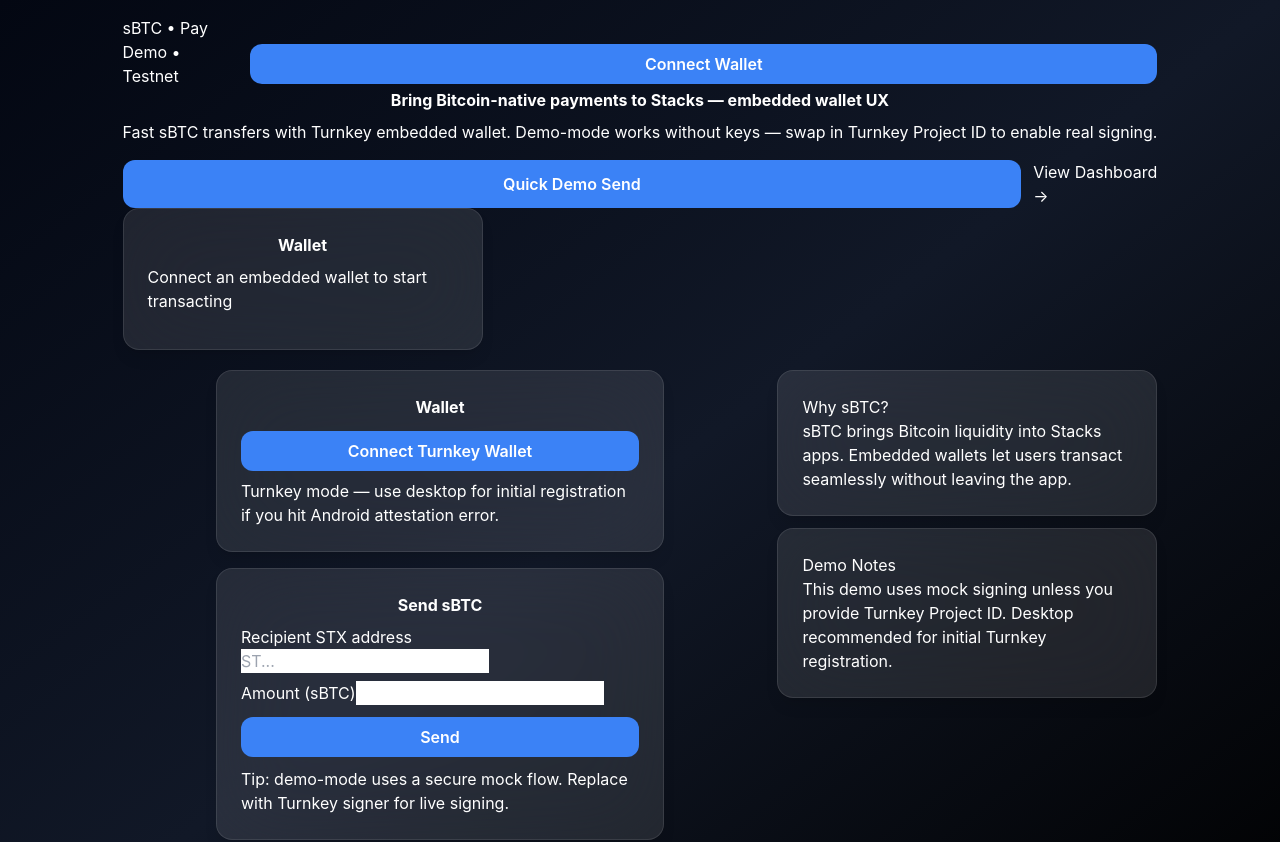
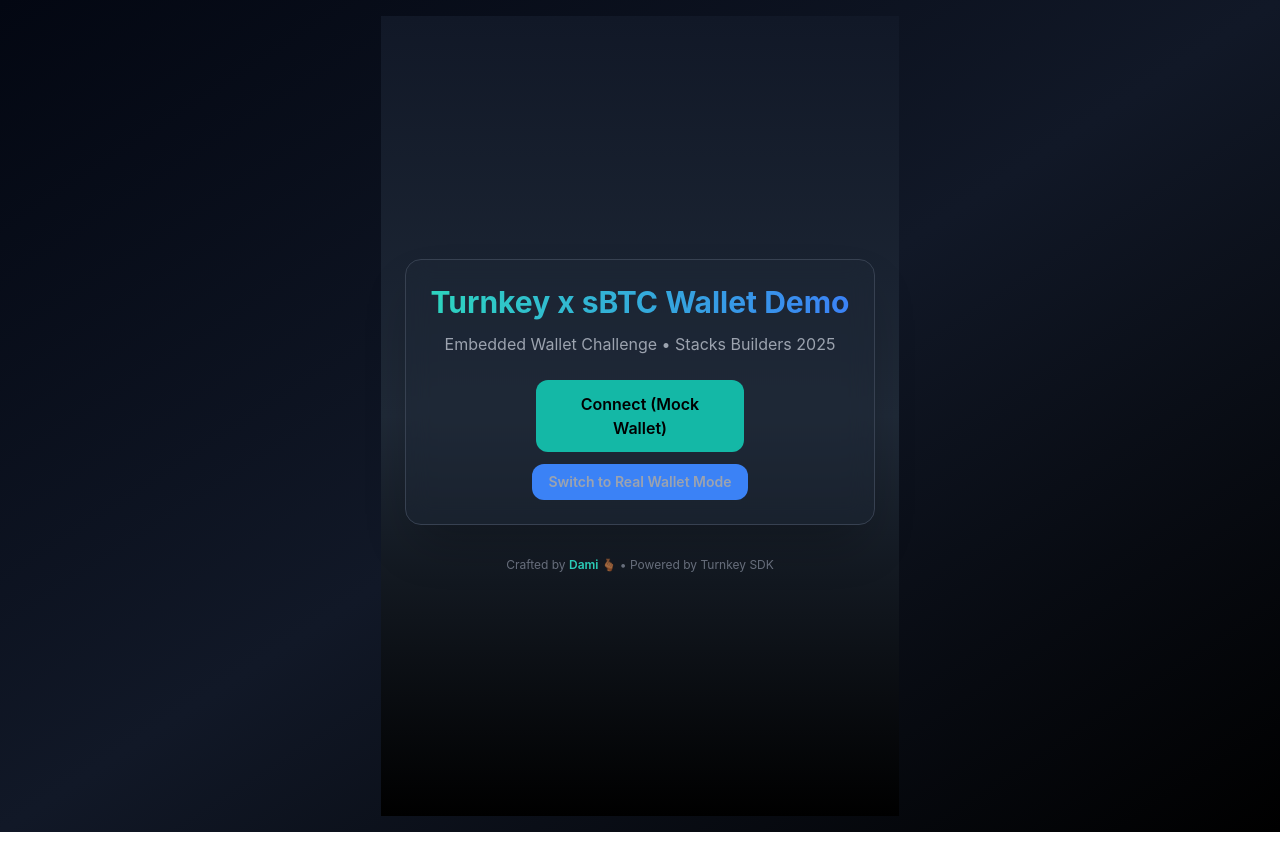
Before and after one commit to Dami99-b/turnkeys-stacks-sbtc-mvp, a Next.js app: page / in a window 1280 px wide. Shown: the top 842 px of the page. Built offline with nearby package versions, Linux system fonts and the light colour scheme; no server answers.

Commit message:
Update index.js

```diff
--- a/pages/index.js
+++ b/pages/index.js
@@ -1,62 +1,108 @@
 import { useState } from "react";
-import Navbar from "../components/Navbar";
-import Hero from "../components/Hero";
-import WalletEmbed from "../components/WalletEmbed";
+import Head from "next/head";
 import SendCard from "../components/SendCard";
-import TxLog from "../components/TxLog";
-import { explorerForTx } from "../lib/stacksClient";
+import { ToastContainer, toast } from "react-toastify";
+import "react-toastify/dist/ReactToastify.css";
 
 export default function Home() {
-  const [account, setAccount] = useState(null);
-  const [logs, setLogs] = useState([]);
-  const [lastTx, setLastTx] = useState(null);
+  const [wallet, setWallet] = useState(null);
+  const [mockMode, setMockMode] = useState(true);
 
-  function pushLog(m){ setLogs(l => [...l, `${new Date().toLocaleTimeString()} • ${m}`]); }
+  const handleMockConnect = async () => {
+    toast.info("Mock wallet connected (Demo Mode)");
+    setWallet({
+      address: "ST21TNQFNP7MF4F12HZSEFNSHA49VVAP8ZHXMNQWM",
+      balance: "5.4321 sBTC",
+      mode: "mock",
+    });
+  };
 
-  function handleConnected(addr, meta) {
-    setAccount(addr);
-    pushLog(`Connected ${addr} (${meta?.mock ? 'mock' : 'turnkey'})`);
+  const handleRealConnect = async () => {
+    try {
+      // Try initializing real Turnkey wallet (pseudo)
+      toast.loading("Connecting to Turnkey...");
+      // Placeholder for real connection
+      throw new Error("android-key not supported");
+    } catch (err) {
+      toast.error("Real wallet connect failed — switching to Mock Mode");
+      setMockMode(true);
+      handleMockConnect();
+    } finally {
+      toast.dismiss();
     }
+  };
 
-  function handleBroadcasted(txid) {
-    setLastTx(txid);
-    pushLog(`Broadcasted tx ${txid}`);
-  }
+  const handleConnect = () => {
+    if (mockMode) handleMockConnect();
+    else handleRealConnect();
+  };
+
+  const handleDisconnect = () => {
+    setWallet(null);
+    toast.info("Wallet disconnected");
+  };
 
   return (
+    <div className="min-h-screen bg-gradient-to-b from-gray-900 via-gray-800 to-black text-white flex flex-col items-center justify-center p-6">
+      <Head>
+        <title>Turnkey sBTC dApp | Dami 🫰🏾</title>
+      </Head>
+
+      <div className="w-full max-w-2xl bg-gray-800 bg-opacity-40 backdrop-blur-md border border-gray-700 rounded-2xl shadow-2xl p-6 flex flex-col items-center">
+        <h1 className="text-3xl font-bold mb-3 text-transparent bg-clip-text bg-gradient-to-r from-teal-400 to-blue-500">
+          Turnkey x sBTC Wallet Demo
+        </h1>
+        <p className="text-gray-400 mb-6 text-center">
+          Embedded Wallet Challenge • Stacks Builders 2025
+        </p>
+
+        {!wallet ? (
           <>
-      <Navbar onConnect={()=>{}} connected={account} />
-      <Hero onQuickClaim={() => { if (!account) return pushLog('Wallet not connected'); pushLog('Quick demo send (mock)'); }} />
-      <div className="container" style={{display:'grid',gridTemplateColumns:'1fr 380px',gap:20,marginTop:20}}>
-        <div>
-          <div className="card" style={{marginBottom:16}}>
-            <h3>Wallet</h3>
-            <div style={{marginTop:12}}>
-              <WalletEmbed onConnected={handleConnected} />
+            <div className="flex flex-col items-center gap-3">
+              <button
+                onClick={handleConnect}
+                className="px-6 py-3 bg-teal-500 hover:bg-teal-400 text-black font-semibold rounded-xl transition-all w-52 text-center"
+              >
+                {mockMode ? "Connect (Mock Wallet)" : "Connect Wallet"}
+              </button>
+
+              <button
+                onClick={() => setMockMode(!mockMode)}
+                className="text-sm text-gray-400 hover:text-teal-400 transition"
+              >
+                Switch to {mockMode ? "Real Wallet Mode" : "Mock Mode"}
+              </button>
             </div>
+          </>
+        ) : (
+          <div className="w-full flex flex-col items-center gap-6">
+            <div className="w-full text-center">
+              <p className="text-gray-300 text-sm mb-1">Connected Address:</p>
+              <p className="font-mono text-teal-400 text-sm break-all">
+                {wallet.address}
+              </p>
+              <p className="mt-1 text-sm text-gray-400">
+                Balance: {wallet.balance}
+              </p>
             </div>
 
-          <SendCard account={account} onBroadcasted={handleBroadcasted} />
-          { lastTx && (
-            <div className="card" style={{marginTop:12}}>
-              <div>Last tx: <a href={explorerForTx(lastTx)} target="_blank" rel="noreferrer">{lastTx}</a></div>
+            <SendCard wallet={wallet} />
+
+            <button
+              onClick={handleDisconnect}
+              className="text-sm text-red-400 hover:text-red-300"
+            >
+              Disconnect
+            </button>
           </div>
         )}
-          <TxLog logs={logs} />
       </div>
 
-        <aside>
-          <div className="card">
-            <h4>Why sBTC?</h4>
-            <p className="muted">sBTC brings Bitcoin liquidity into Stacks apps. Embedded wallets let users transact seamlessly without leaving the app.</p>
+      <footer className="mt-8 text-gray-500 text-xs text-center">
+        Crafted by <span className="text-teal-400 font-semibold">Dami 🫰🏾</span> • Powered by Turnkey SDK
+      </footer>
+
+      <ToastContainer position="bottom-center" theme="dark" />
     </div>
-          <div style={{height:12}} />
-          <div className="card">
-            <h4>Demo Notes</h4>
-            <p className="muted">This demo uses mock signing unless you provide Turnkey Project ID. Desktop recommended for initial Turnkey registration.</p>
-          </div>
-        </aside>
-      </div>
-    </>
   );
     }
```
Lines whose indentation alone changed are shown as unchanged.
